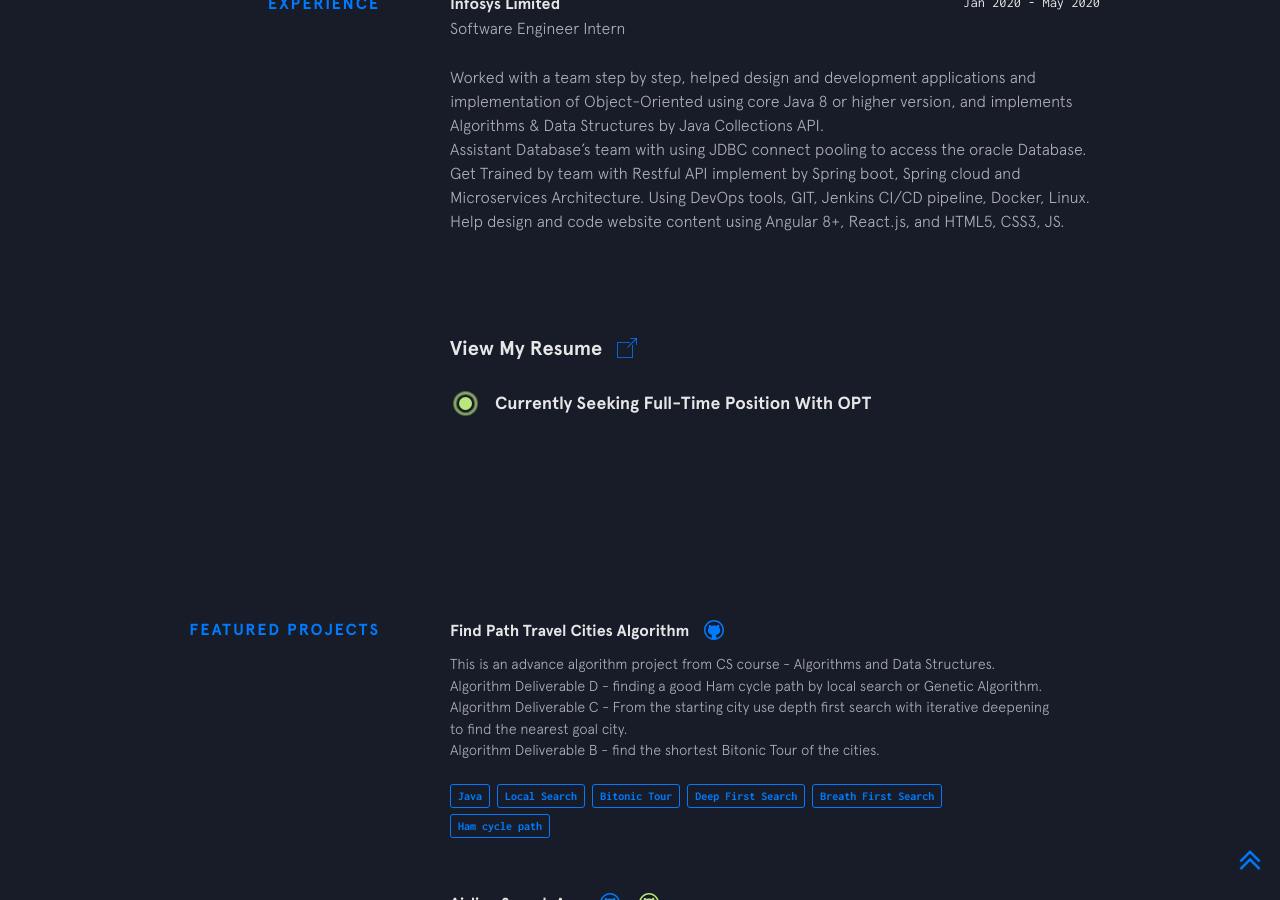
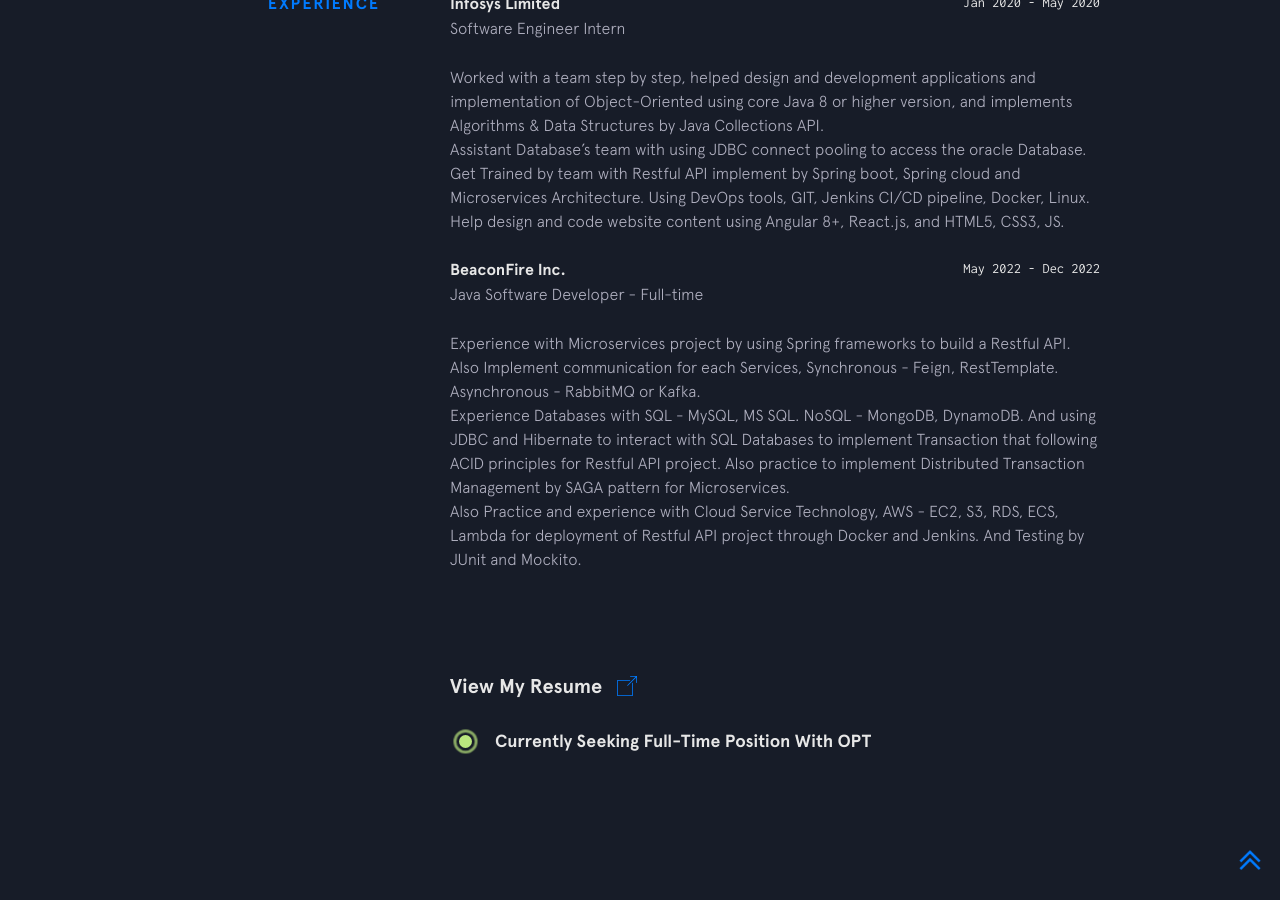
Before and after one commit to ping58972/ping-profile, a Jekyll site: the page built from index.html, in a window 1280 px wide and 900 px high, scrolled down 1008 px. Built offline with Jekyll 4.4.1, drawn with Linux system fonts in a browser that asks for light colours; nearby versions of some CDN libraries; some of the changed text lies outside the part shown.

Commit message:
update on Mon Dec 12 16:20:45 CST 2022

```diff
--- a/_data/experience.yml
+++ b/_data/experience.yml
@@ -6,3 +6,10 @@
   description2: Assistant Database’s team with using JDBC connect pooling to access the oracle Database.
   description3: Get Trained by team with Restful API implement by Spring boot, Spring cloud and Microservices Architecture. Using DevOps tools, GIT, Jenkins CI/CD pipeline, Docker, Linux.
   description4: Help design and code website content using Angular 8+, React.js, and HTML5, CSS3, JS.
+- company: BeaconFire Inc.
+  url: #
+  time: May 2022 - Dec 2022
+  position: Java Software Developer - Full-time
+  description1: Experience with Microservices project by using Spring frameworks to build a Restful API. Also Implement communication for each Services, Synchronous - Feign, RestTemplate. Asynchronous - RabbitMQ or Kafka.
+  description2: Experience Databases with SQL - MySQL, MS SQL. NoSQL - MongoDB, DynamoDB. And using JDBC and Hibernate to interact with SQL Databases to implement Transaction that following ACID principles for Restful API project. Also practice to implement Distributed Transaction Management by SAGA pattern for Microservices.
+  description3: Also Practice and experience with Cloud Service Technology, AWS - EC2, S3, RDS, ECS, Lambda for deployment of Restful API project through Docker and Jenkins. And Testing by JUnit and Mockito.
--- a/_includes/intro.html
+++ b/_includes/intro.html
@@ -1,15 +1,14 @@
 <header class="intro">
 
     <h1 class="intro__hello">
-      {% comment %} <div class="portrait"></div> {% endcomment %}
+        {% comment %}
+        <div class="portrait"></div> {% endcomment %}
 
-  <p></p> Hello! and Welcome!   <span class="emoji wave-hand animated"></span>
-    {% comment %} <span class="emoji wave-hand animated"></span> {% endcomment %}
+        <p></p> Hello! and Welcome! <span class="emoji wave-hand animated"></span> {% comment %} <span class="emoji wave-hand animated"></span> {% endcomment %}
     </h1>
 
     <h2 class="intro__tagline">I'm
-    <span class="name">Nalongsone Danddnk</span>. I am a new graduate, and looking for a full-time job
-    opportunity to enter to IT Industry, Software development, etc...
+        <span class="name">(Ping) Nalongsone Danddnk</span>. I am a Software Engineer and Developer, and looking for a full-time job opportunity of IT Industry, Software development, etc...
 
     </h2>
 
```
Lines whose indentation alone changed are shown as unchanged.
